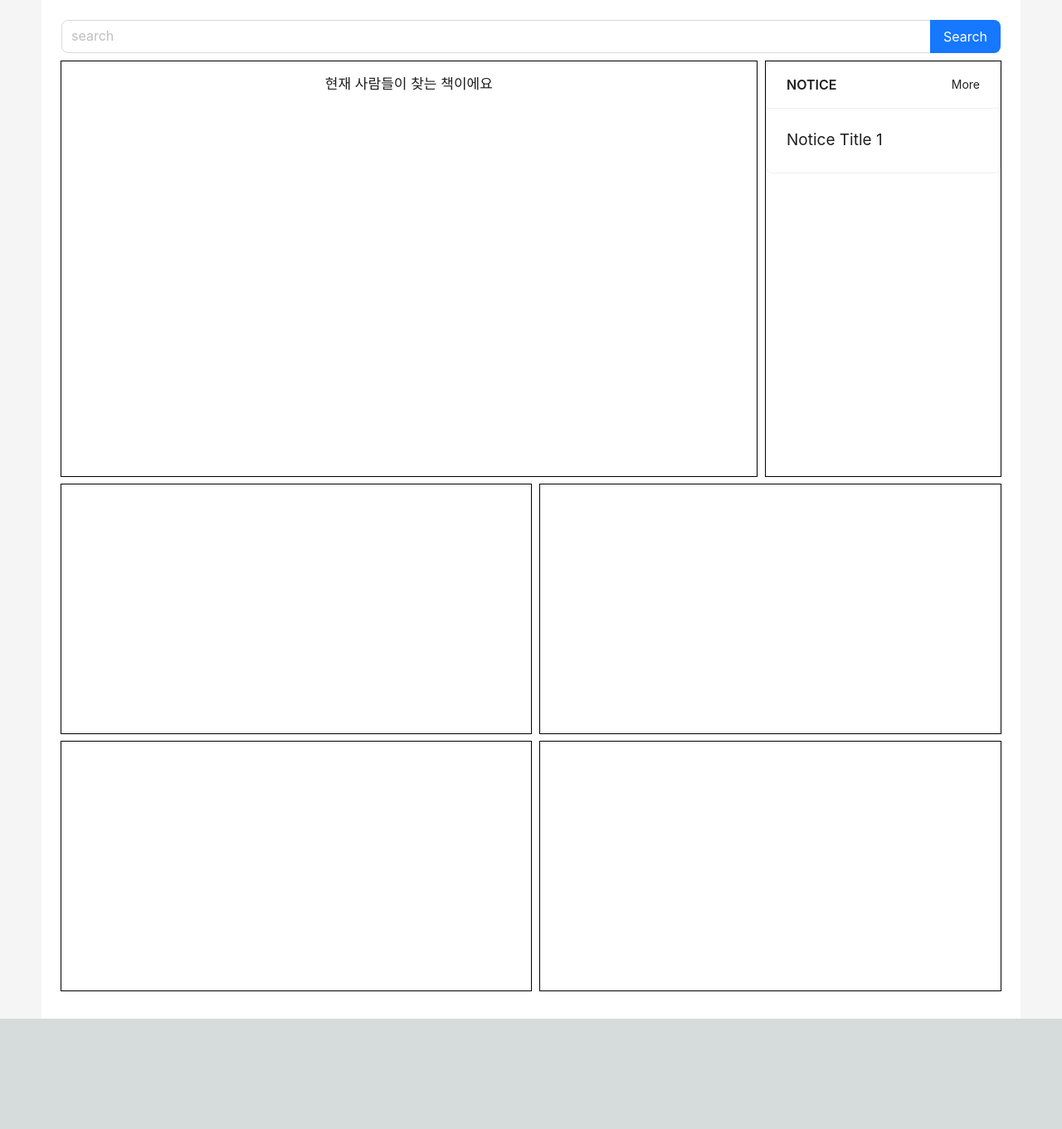
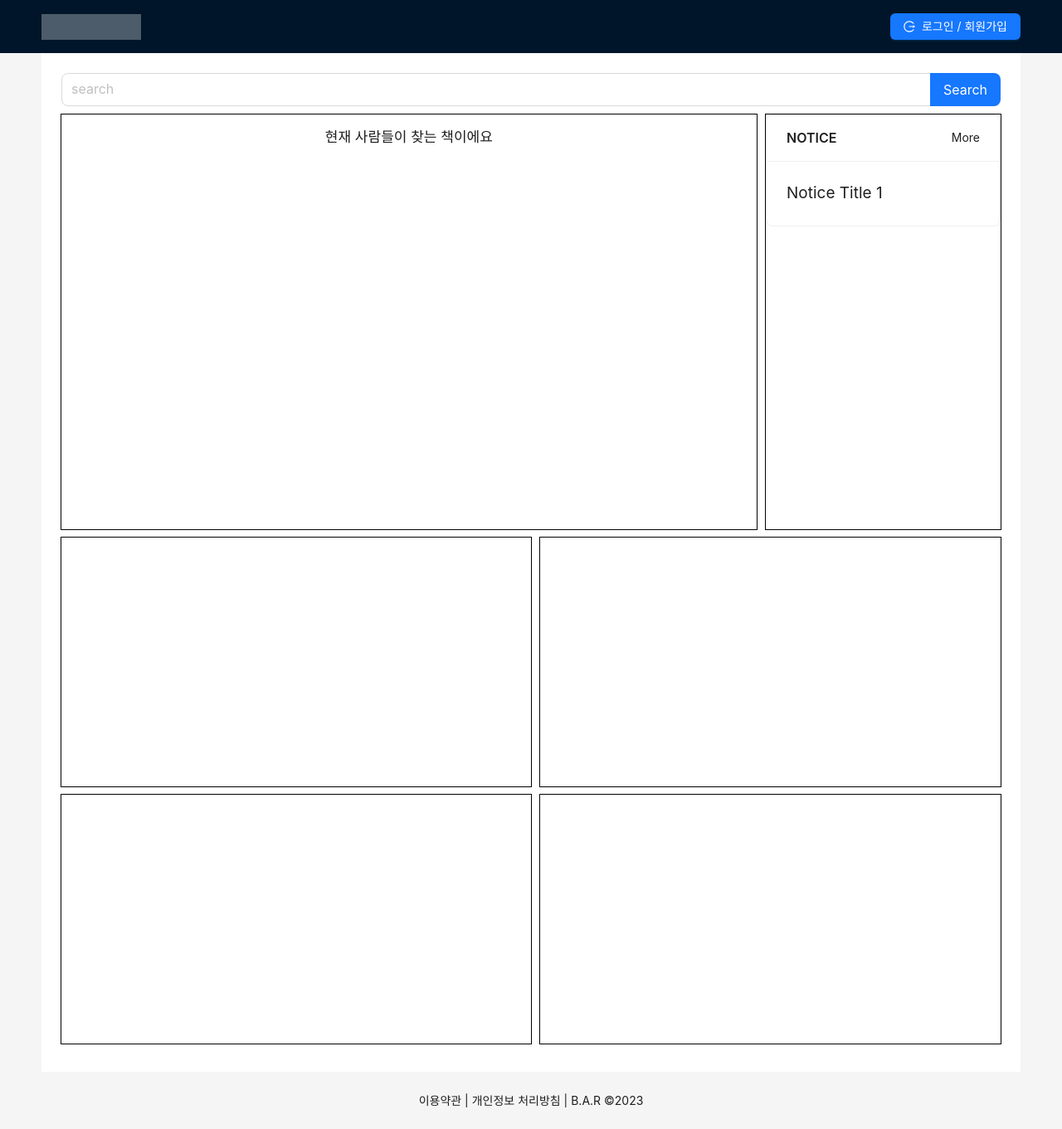
Before and after one commit to Song-Ahyeon/bar-test-app, a Next.js app: page / in a window 1280 px wide. Shown: the whole page at 83% size. Before the commit the page ends 1228 px from the top, so only its background shows below. Built offline with nearby package versions, Linux system fonts and the light colour scheme.

Commit message:
공통 Layout 추가

```diff
--- a/pages/_app.tsx
+++ b/pages/_app.tsx
@@ -3,18 +3,17 @@ import './index.css'
 import type { AppProps } from 'next/app'
 import { Layout } from 'antd'
 import LoginModal from '../components/loginModal'
-import Header from 'antd/es/layout/layout'
-
-    //   <Header style={{display:'flex', justifyContent: 'space-between', alignItems: 'center'}}>
-    //     <div className="logo" />
-    //     <LoginModal />
-    //   </Header>
 
 export default function App({ Component, pageProps }: AppProps) {
+const { Header, Content, Footer } = Layout;
   return(
     <Layout>
+      <Header style={{display:'flex', justifyContent: 'space-between', alignItems: 'center'}}>
+        <div className="logo" />
+        <LoginModal />
+      </Header>
       <Component {...pageProps} />
-      {/* <Footer style={{ textAlign: 'center', cursor: 'pointer' }}>이용약관 | 개인정보 처리방침 | B.A.R ©2023</Footer> */}
+      <Footer style={{ textAlign: 'center', cursor: 'pointer' }}>이용약관 | 개인정보 처리방침 | B.A.R ©2023</Footer>
     </Layout>
   )
 }
```
